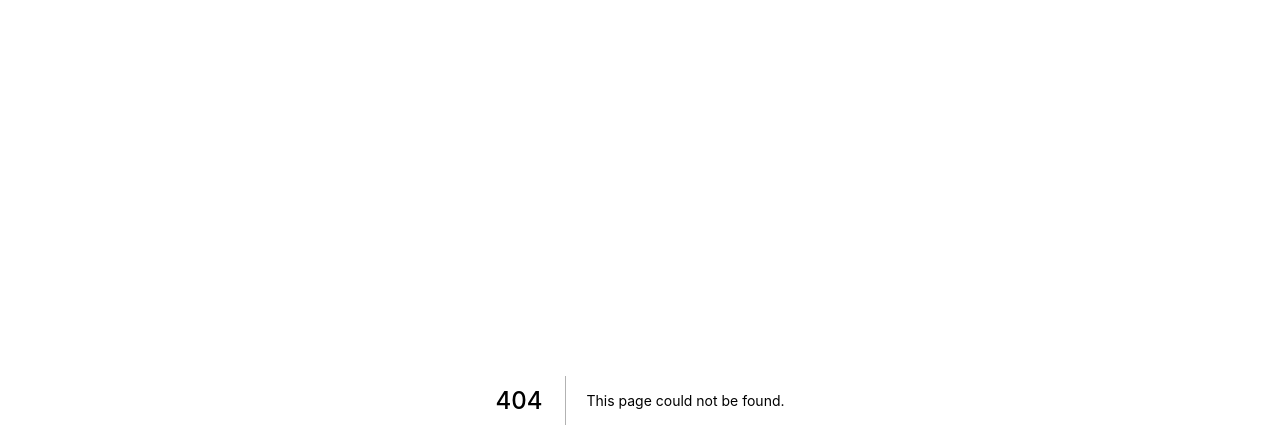
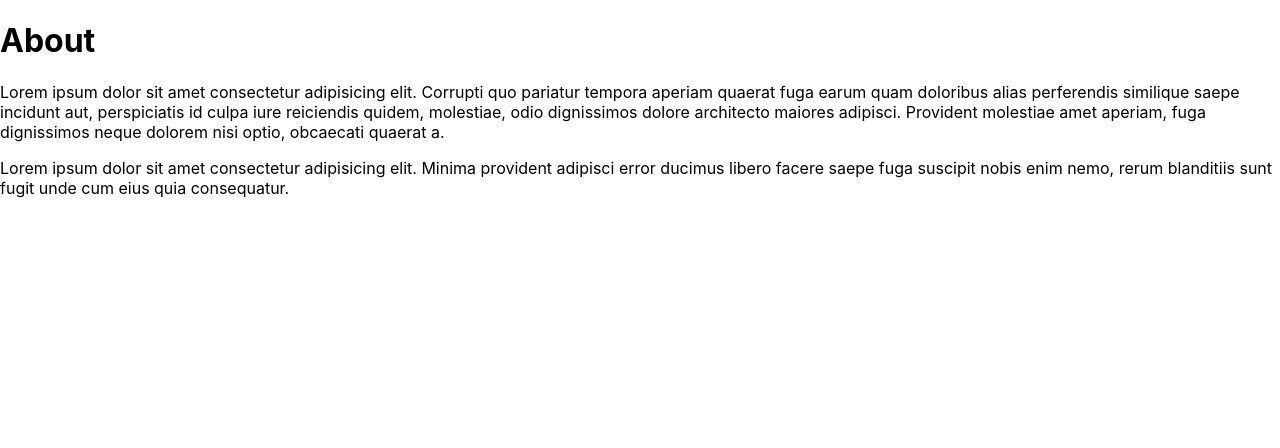
Before and after one commit to ekalrozhan/nextjs_tut_yt_NN, a Next.js app: page /about in a window 1280 px wide. Before the commit this address had no page. Shown: the top 448 px of the page. Built offline with nearby package versions, Linux system fonts and the light colour scheme.

Commit message:
Pages and routes

```diff
--- /dev/null
+++ b/pages/about.js
@@ -0,0 +1,22 @@
+const About = () => {
+  return (
+    <div>
+      <h1>About</h1>
+      <p>
+        Lorem ipsum dolor sit amet consectetur adipisicing elit. Corrupti quo
+        pariatur tempora aperiam quaerat fuga earum quam doloribus alias
+        perferendis similique saepe incidunt aut, perspiciatis id culpa iure
+        reiciendis quidem, molestiae, odio dignissimos dolore architecto maiores
+        adipisci. Provident molestiae amet aperiam, fuga dignissimos neque
+        dolorem nisi optio, obcaecati quaerat a.
+      </p>
+      <p>
+        Lorem ipsum dolor sit amet consectetur adipisicing elit. Minima
+        provident adipisci error ducimus libero facere saepe fuga suscipit nobis
+        enim nemo, rerum blanditiis sunt fugit unde cum eius quia consequatur.
+      </p>
+    </div>
+  );
+};
+
+export default About;
--- a/pages/index.js
+++ b/pages/index.js
@@ -6,6 +6,12 @@ export default function Home() {
   return (
     <div>
       <h1>Home Page</h1>
+      <p>
+        Lorem ipsum dolor sit amet consectetur adipisicing elit. Nostrum fuga
+        dolorum ipsa nulla esse delectus at ipsum fugit officia sit, cupiditate
+        aperiam alias, architecto culpa? Aliquam dolorem alias perspiciatis?
+        Rerum ab tenetur amet facere fugiat esse atque velit ullam repudiandae!
+      </p>
     </div>
   );
 }
```
Also changed, not shown: pages/ninjas/index.js (added, +9 -0 lines), pages/ninjas/test.js (added, +9 -0 lines).
